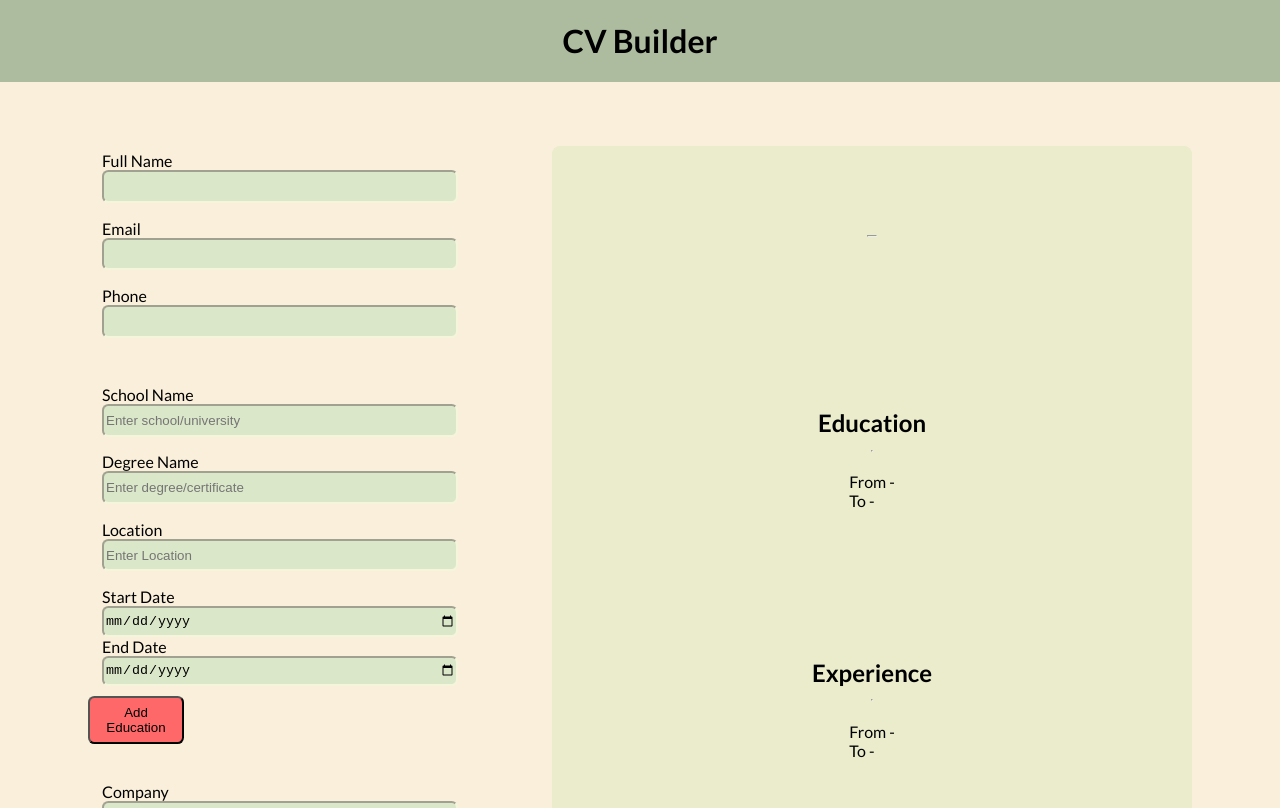
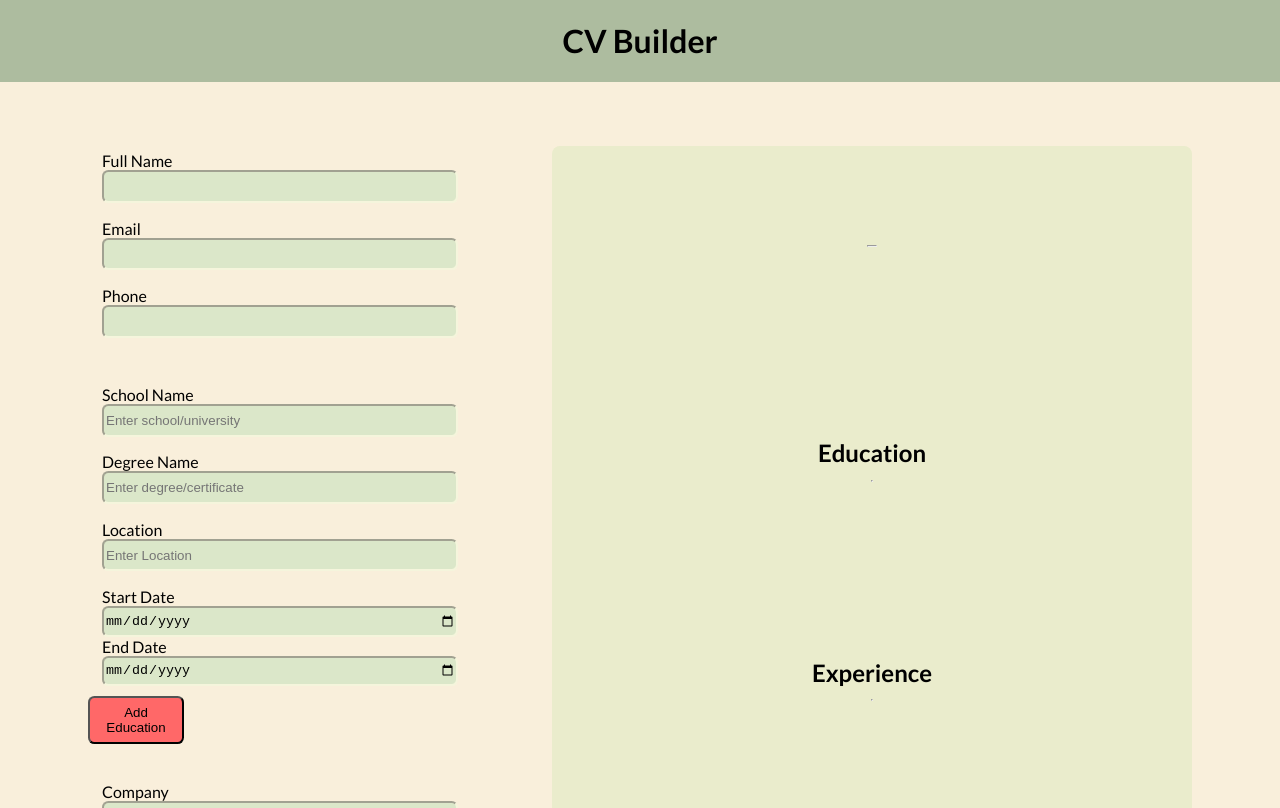
Before and after one commit to rupokghosh/CVBuilder, a React (Create React App) app: page / in a window 1280 px wide. Shown: the top 808 px of the page. Built offline with nearby package versions, Linux system fonts and the light colour scheme.

Commit message:
add all unpushed stuff

```diff
--- a/src/App.css
+++ b/src/App.css
@@ -108,7 +108,8 @@ h4 {
   margin: 0;
   padding: 0.1rem;
 }
-h3,h2 {
+h3,
+h2 {
   margin: 0;
   padding: 0.3rem;
 }
--- a/src/App.jsx
+++ b/src/App.jsx
@@ -12,22 +12,9 @@ function App() {
       email: "",
       phone: "",
     },
-    education: {
-      schoolName: "",
-      degreeName: "",
-      schoolLocation: "",
-      startDate: "",
-      endDate: "",
-    },
-    experience: {
-      companyName: "",
-      positionName: "",
-      startDate: "",
-      endDate: "",
-    },
-    skills: {
-      skill: "",
-    },
+    education: [],
+    experience: [],
+    skills: [],
   });
 
   return (
--- a/src/components/CV.jsx
+++ b/src/components/CV.jsx
@@ -1,29 +1,19 @@
+// CV.jsx
+import React from 'react';
+
 function CV({ formData, setFormData }) {
   const { personalInfo, education, experience, skills } = formData;
 
   const clearCV = () => {
     setFormData({
       personalInfo: {
-        fullName: "",
-        email: "",
-        phone: "",
+        fullName: '',
+        email: '',
+        phone: '',
       },
-      education: {
-        schoolName: "",
-        degreeName: "",
-        schoolLocation: "",
-        startDate: "",
-        endDate: "",
-      },
-      experience: {
-        companyName: "",
-        positionName: "",
-        startDate: "",
-        endDate: "",
-      },
-      skills: {
-        skill: "",
-      },
+      education: [],
+      experience: [],
+      skills: [],
     });
   };
 
@@ -41,42 +31,52 @@ function CV({ formData, setFormData }) {
       <div className="Education">
         <h2>Education</h2>
         <hr />
+        {education.map((edu, index) => (
+          <div key={index}>
             <div className="school">
               <h3>
-            <b>{education.schoolName}</b>
+                <b>{edu.schoolName}</b>
               </h3>
-          <h4>{education.degreeName}</h4>
+              <h4>{edu.degreeName}</h4>
             </div>
             <div className="dateAndLocationSchool">
-          <div>From - {education.startDate}</div>
-          <div>To - {education.endDate}</div>
+              <div>From - {edu.startDate}</div>
+              <div>To - {edu.endDate}</div>
               <div>
-            <i>{education.schoolLocation}</i>
+                <i>{edu.schoolLocation}</i>
               </div>
             </div>
+          </div>
+        ))}
       </div>
 
       <div className="Experience">
         <h2>Experience</h2>
         <hr />
+        {experience.map((exp, index) => (
+          <div key={index}>
             <div className="job">
               <h3>
-            <b>{experience.companyName}</b>
+                <b>{exp.companyName}</b>
               </h3>
               <h4>
-            <i>{experience.positionName}</i>
+                <i>{exp.positionName}</i>
               </h4>
             </div>
             <div className="dateAndLocationJob">
-          <div>From - {experience.startDate}</div>
-          <div>To - {experience.endDate}</div>
+              <div>From - {exp.startDate}</div>
+              <div>To - {exp.endDate}</div>
             </div>
+          </div>
+        ))}
       </div>
 
       <div className="Skills">
         <h2>Skills</h2>
         <hr />
-        <div>{skills.skill}</div>
+        {skills.map((skill, index) => (
+          <div key={index}>{skill}</div>
+        ))}
       </div>
       <button onClick={clearCV}>Clear</button>
     </div>
--- a/src/components/Skills.jsx
+++ b/src/components/Skills.jsx
@@ -1,5 +1,5 @@
 // Skills.jsx
-import React, { useState, useEffect } from "react";
+import React, { useState } from "react";
 
 function Skills({ setFormData }) {
   const [skill, setSkill] = useState("");
```
Also changed, not shown: 1 other file (tests, documents, lock files or other folders). Lines whose indentation alone changed are shown as unchanged.
